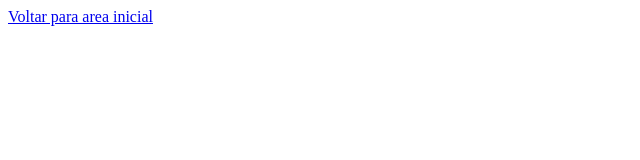
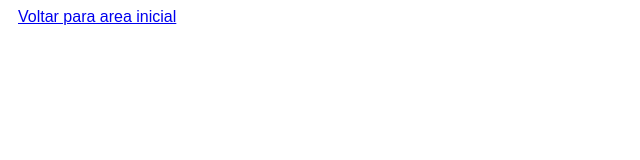
Before and after one commit to natanmatos0/Projeto001, a plain HTML site: page login.html in a window 1280 px wide. Shown: the full height of the page, 0-640 px from the left. Drawn offline with Linux system fonts and the light colour scheme.

Commit message:
mudança do elemento nav do login

```diff
--- a/login.html
+++ b/login.html
@@ -4,6 +4,18 @@
     <meta charset="UTF-8">
     <meta name="viewport" content="width=device-width, initial-scale=1.0">
     <title>Document</title>
+    <style>
+
+        body{
+            background-color: 192, 192, 192;
+            font-family: Arial, Helvetica, sans-serif;
+        }
+
+        nav{
+            text-align: left;
+            margin-left: 10px;
+        }
+    </style>
 </head>
 <body>
     <nav>
```
